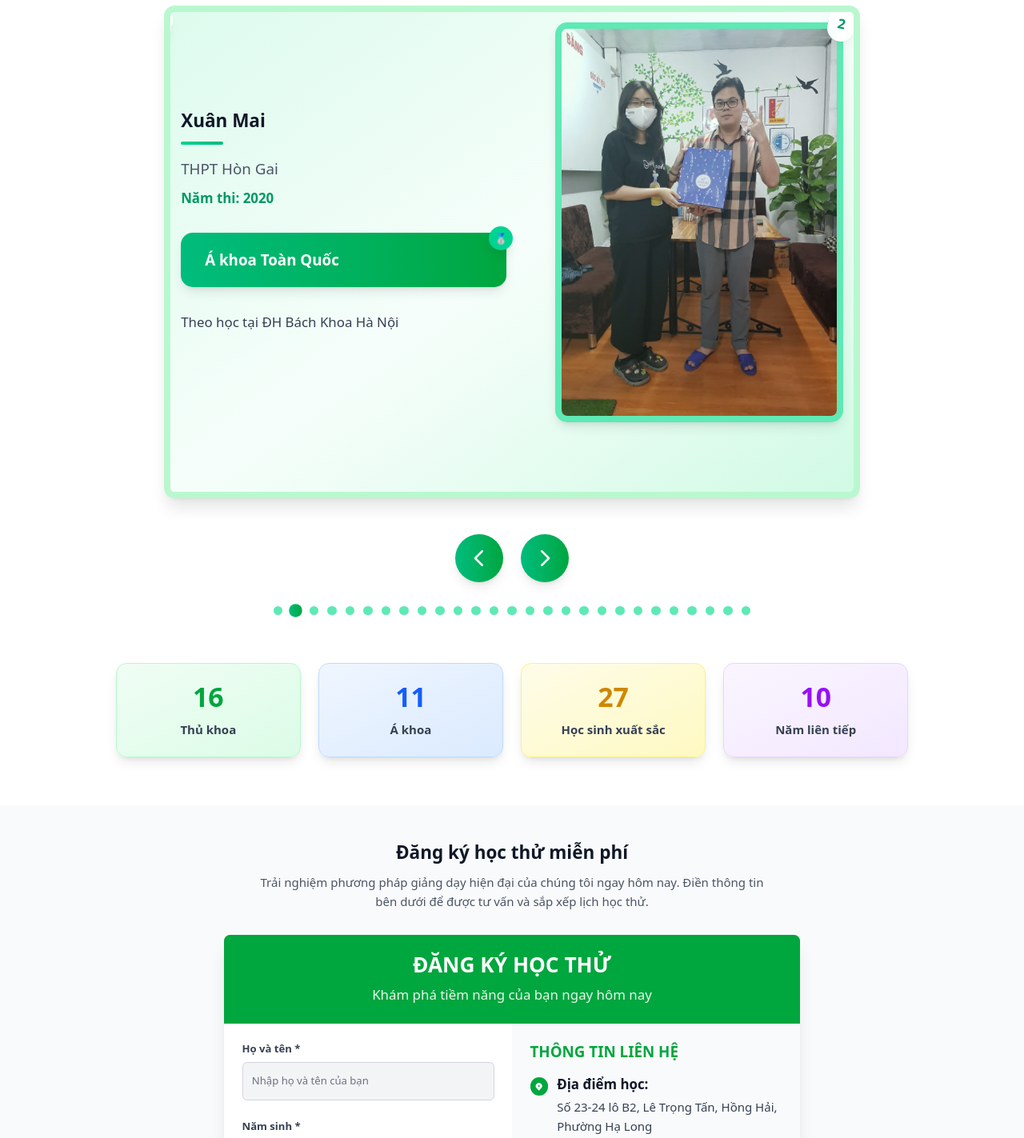
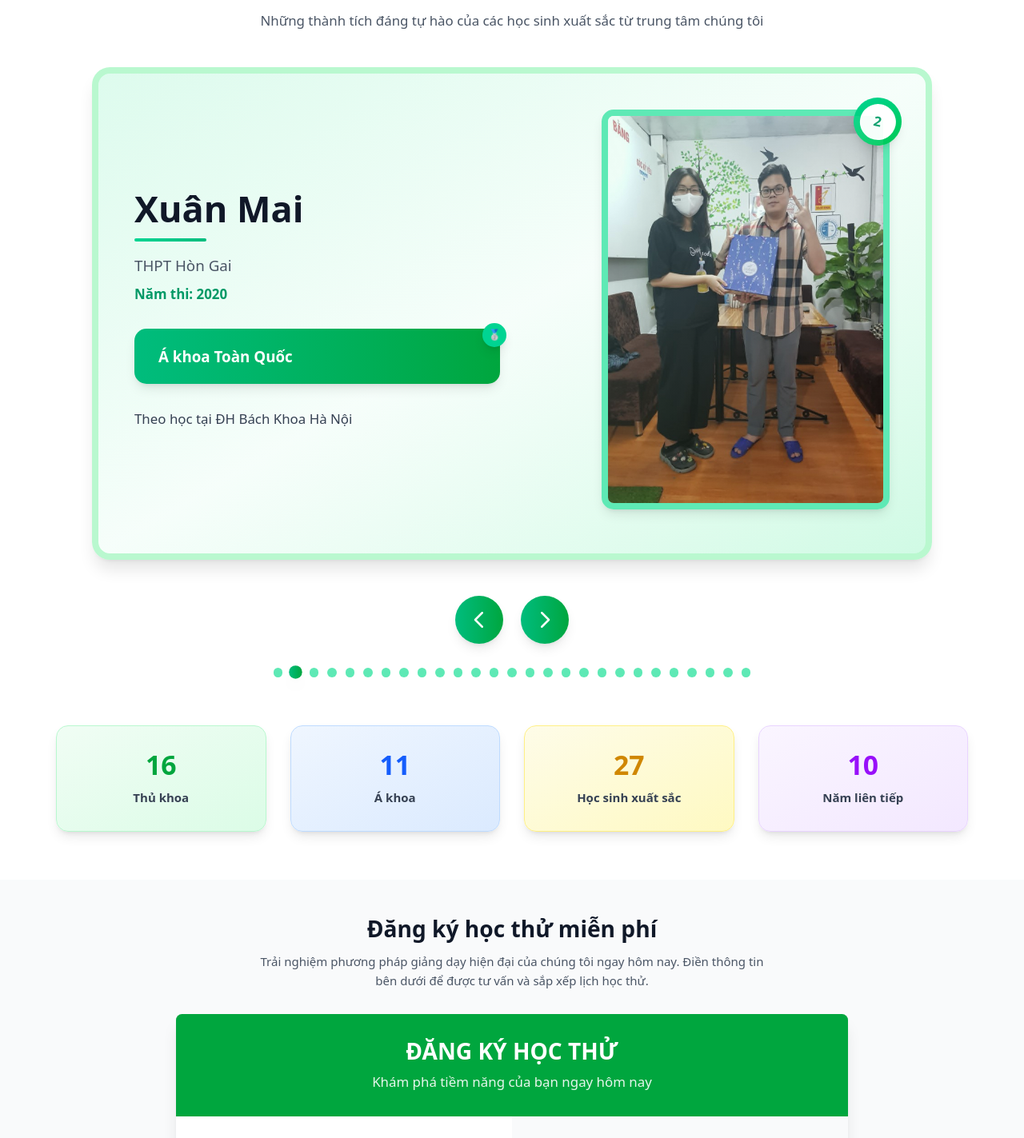
Before and after one commit to phamphong9981/phamnguyenbang-fe, a Next.js app: page /home in a window 1280 px wide. Shown: the part 1336-2759 px from the top of the page at 80% size. Built offline with nearby package versions, Linux system fonts and the light colour scheme; no server answers.

Commit message:
first commit

```diff
--- a/src/app/globals.css
+++ b/src/app/globals.css
@@ -24,171 +24,7 @@ input {
   color: #000000;
 }
 
-/* Global scaling to make website more compact */
-html {
-  font-size: 14px;
-  /* Reduce from default 16px */
-}
 
-/* Scale down the main content areas */
-main,
-.main-content,
-section:not(.no-scale) {
-  transform-origin: top center;
-}
-
-/* Optimize font sizes globally */
-h1 {
-  font-size: 1.75rem;
-}
-
-/* Instead of 2.25rem */
-h2 {
-  font-size: 1.5rem;
-}
-
-/* Instead of 1.875rem */
-h3 {
-  font-size: 1.25rem;
-}
-
-/* Instead of 1.5rem */
-h4 {
-  font-size: 1.125rem;
-}
-
-/* Instead of 1.25rem */
-
-/* Reduce padding and margins slightly */
-.p-8 {
-  padding: 1.5rem !important;
-}
-
-.p-6 {
-  padding: 1.25rem !important;
-}
-
-.p-4 {
-  padding: 0.875rem !important;
-}
-
-.py-8 {
-  padding-top: 1.5rem !important;
-  padding-bottom: 1.5rem !important;
-}
-
-.py-6 {
-  padding-top: 1.25rem !important;
-  padding-bottom: 1.25rem !important;
-}
-
-.py-4 {
-  padding-top: 0.875rem !important;
-  padding-bottom: 0.875rem !important;
-}
-
-/* Optimize button sizes */
-button {
-  font-size: 0.875rem;
-}
-
-/* Optimize card and component sizes */
-.rounded-3xl {
-  border-radius: 1.25rem !important;
-}
-
-.rounded-2xl {
-  border-radius: 0.875rem !important;
-}
-
-/* Make text more compact */
-.text-3xl {
-  font-size: 1.75rem !important;
-}
-
-.text-2xl {
-  font-size: 1.5rem !important;
-}
-
-.text-xl {
-  font-size: 1.25rem !important;
-}
-
-.text-lg {
-  font-size: 1.125rem !important;
-}
-
-/* Optimize spacing */
-.gap-8 {
-  gap: 1.5rem !important;
-}
-
-.gap-6 {
-  gap: 1.25rem !important;
-}
-
-.gap-4 {
-  gap: 0.875rem !important;
-}
-
-.space-y-6>*+* {
-  margin-top: 1.25rem !important;
-}
-
-.space-y-4>*+* {
-  margin-top: 0.875rem !important;
-}
-
-.space-y-3>*+* {
-  margin-top: 0.75rem !important;
-}
-
-/* Optimize container max widths */
-.max-w-7xl {
-  max-width: 70rem !important;
-}
-
-.max-w-6xl {
-  max-width: 60rem !important;
-}
-
-.max-w-4xl {
-  max-width: 48rem !important;
-}
-
-/* Optimize heights */
-.h-16 {
-  height: 3.5rem !important;
-}
-
-.h-12 {
-  height: 2.75rem !important;
-}
-
-.h-10 {
-  height: 2.25rem !important;
-}
-
-.h-8 {
-  height: 1.75rem !important;
-}
-
-/* Optimize widths */
-.w-16 {
-  width: 3.5rem !important;
-}
-
-.w-12 {
-  width: 2.75rem !important;
-}
-
-.w-10 {
-  width: 2.25rem !important;
-}
-
-.w-8 {
-  width: 1.75rem !important;
-}
 
 /* Responsive adjustments */
 @media (max-width: 768px) {
```
